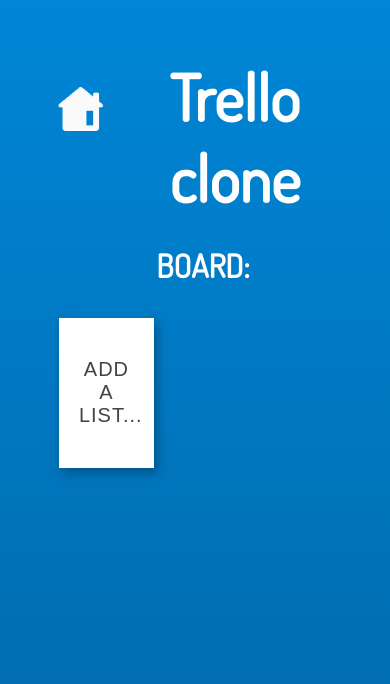
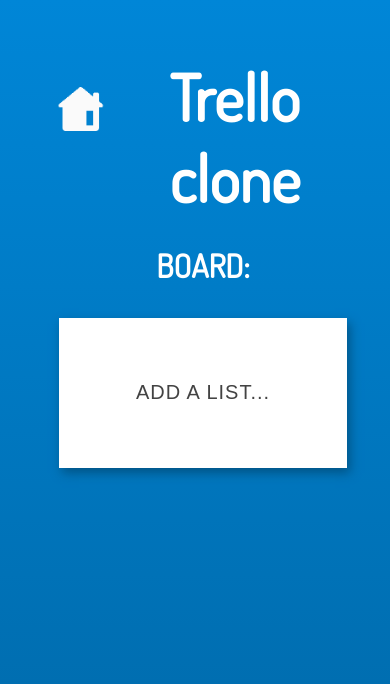
Before and after one commit to KyeBuff/react-trello-clone, a React (Create React App) app: page /boards/100 in a window 390 px wide. Shown: the top 684 px of the page. Built offline with nearby package versions, Linux system fonts and the light colour scheme.

Commit message:
adjusted < tablet layout

```diff
--- a/src/App.css
+++ b/src/App.css
@@ -205,16 +205,15 @@
 	font-size: 1.25em;
 	letter-spacing: .050em;
 	text-align: center;
-	text-transform: uppercase;
 
 }
-
 .board-list-section h2 {
 	margin: 0;
 	font-family: Dosis;
 	font-size: 1.25em;
 
 	color: #434343;
+	text-transform: uppercase;
 }
 
 .board-list-item {
@@ -228,7 +227,6 @@
 	font-family: Dosis;
 	font-size: .75em;
 	text-align: left;
-	text-transform: lowercase;
 }
 
 .board-list-item-complete {
@@ -239,3 +237,15 @@
 	position: absolute;
 	right: 5%;
 }
+
+@media (max-width: 768px) {
+	.btn-add-list {
+		flex: .1 1 100%;
+	}
+	.board-list-section {
+		flex: 1 1 100%;
+	}
+	.btn-board {
+		flex: 1 1 100%;
+	}
+}
```
